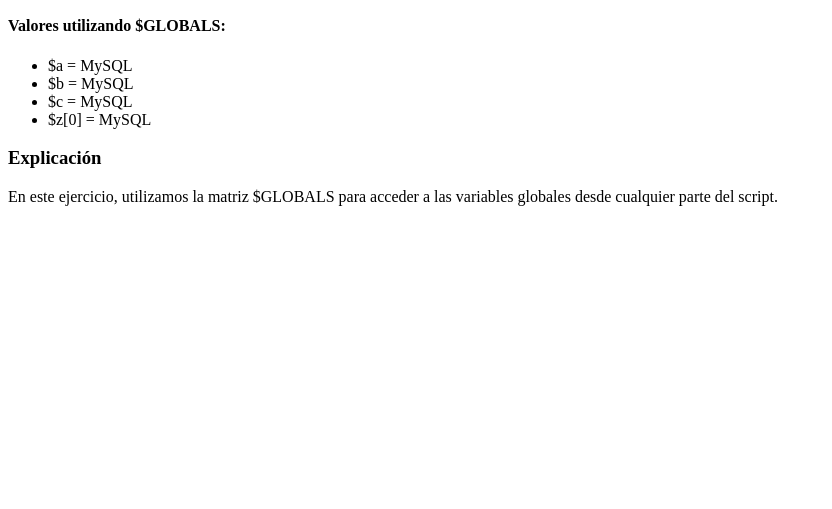
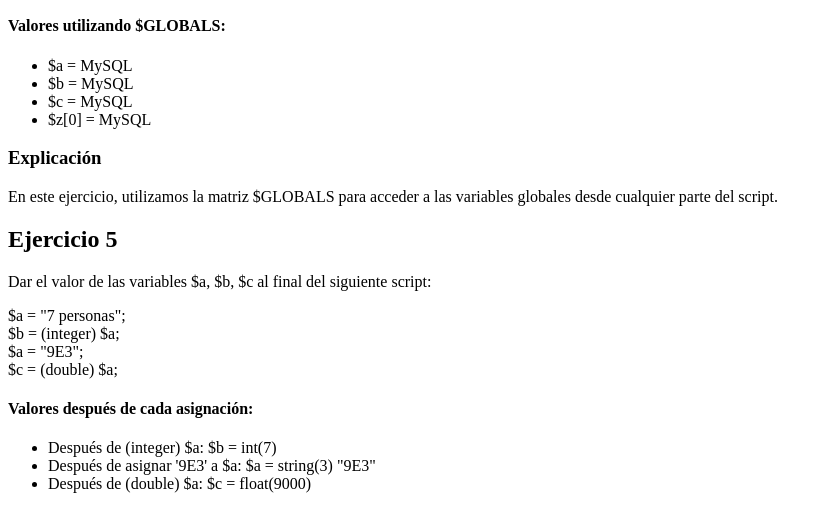
Before and after one commit to GabrielCV2003/Tecweb, a PHP site: page / in a window 1280 px wide. Shown: the part 1387-1896 px from the top of the page, without its empty margins (0-832 px from the left). Before the commit the page ends 1593 px from the top, so only its background shows below. Run offline with PHP 8.4, Linux system fonts and the light colour scheme.

Commit message:
Se realizo el ejercicio 5, y se imprimieron los valores de las variables

```diff
--- a/practicas/p04/index.php
+++ b/practicas/p04/index.php
@@ -116,5 +116,27 @@
         echo '<p>En este ejercicio, utilizamos la matriz $GLOBALS para acceder a las variables globales desde cualquier parte del script.</p>';
     ?>
 
+<h2>Ejercicio 5</h2>
+<p>Dar el valor de las variables $a, $b, $c al final del siguiente script:</p>
+<p>$a = "7 personas";<br />
+   $b = (integer) $a;<br />
+   $a = "9E3";<br />
+   $c = (double) $a;</p>
+
+<?php
+    $a = "7 personas";
+    $b = (integer) $a;  // Convierte "7 personas" en 7
+    echo "<h4>Valores después de cada asignación:</h4>";
+    echo "<ul>";
+    echo "<li>Después de (integer) \$a: \$b = "; var_dump($b); echo "</li>";
+
+    $a = "9E3";  // PHP lo interpreta como 9000 en notación científica
+    echo "<li>Después de asignar '9E3' a \$a: \$a = "; var_dump($a); echo "</li>";
+
+    $c = (double) $a;  // Convierte "9E3" a 9000.0
+    echo "<li>Después de (double) \$a: \$c = "; var_dump($c); echo "</li>";
+    echo "</ul>";
+?>
+
 </body>
 </html>
```
